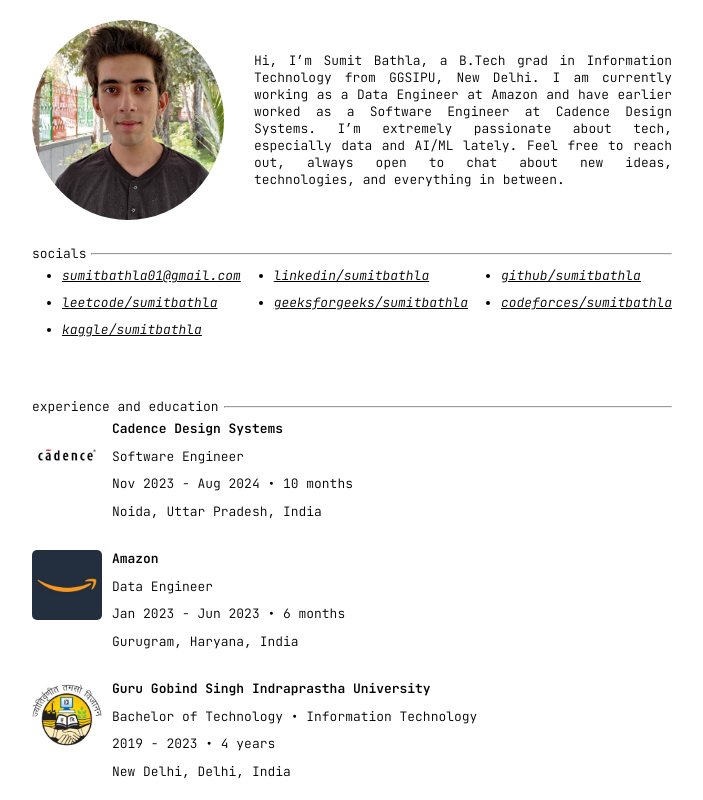
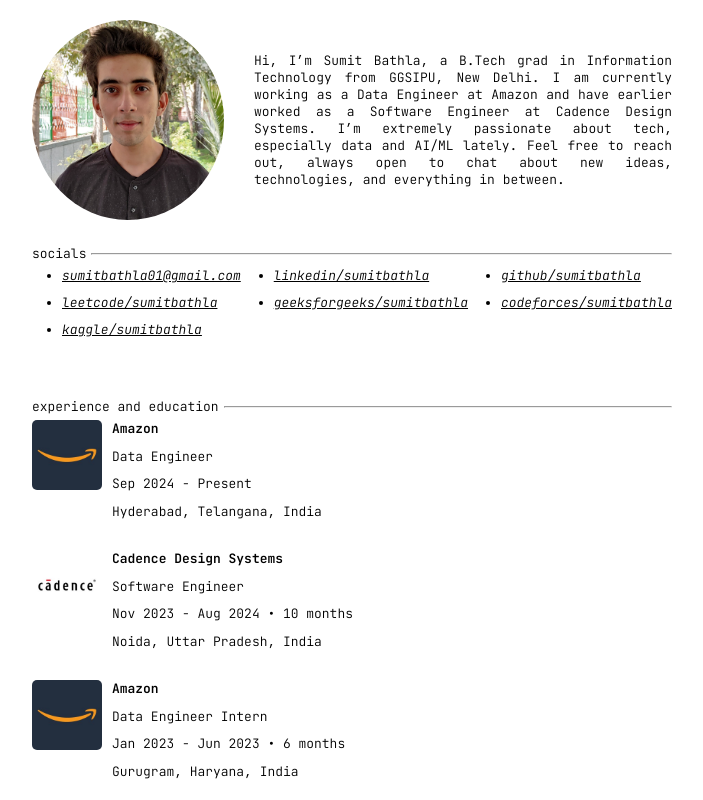
Before and after one commit to sumitbathla/sumitbathla.github.io, a plain HTML site: page index.html in a window 1280 px wide. Shown: the top 800 px of the page, without its empty margins (288-991 px from the left). Drawn offline with nearby package versions, Linux system fonts and the light colour scheme.

Commit message:
Update index.html

```diff
--- a/index.html
+++ b/index.html
@@ -47,6 +47,16 @@
                 <hr>
             </div>
 
+          <div class="exp">
+                <img class="org-img" src="./assets/Amazon_logo.jfif">
+                <div class="exp-info">
+                    <p>Amazon</p>
+                    <p>Data Engineer</p>
+                    <p>Sep 2024 - Present</p>
+                    <p>Hyderabad, Telangana, India</p>
+                </div>
+            </div>
+
             <div class="exp">
                 <img class="org-img" src="/assets/CDS_logo.jfif">
                 <div class="exp-info">
@@ -61,7 +71,7 @@
                 <img class="org-img" src="./assets/Amazon_logo.jfif">
                 <div class="exp-info">
                     <p>Amazon</p>
-                    <p>Data Engineer</p>
+                    <p>Data Engineer Intern</p>
                     <p>Jan 2023 - Jun 2023 • 6 months</p>
                     <p>Gurugram, Haryana, India</p>
                 </div>
```
